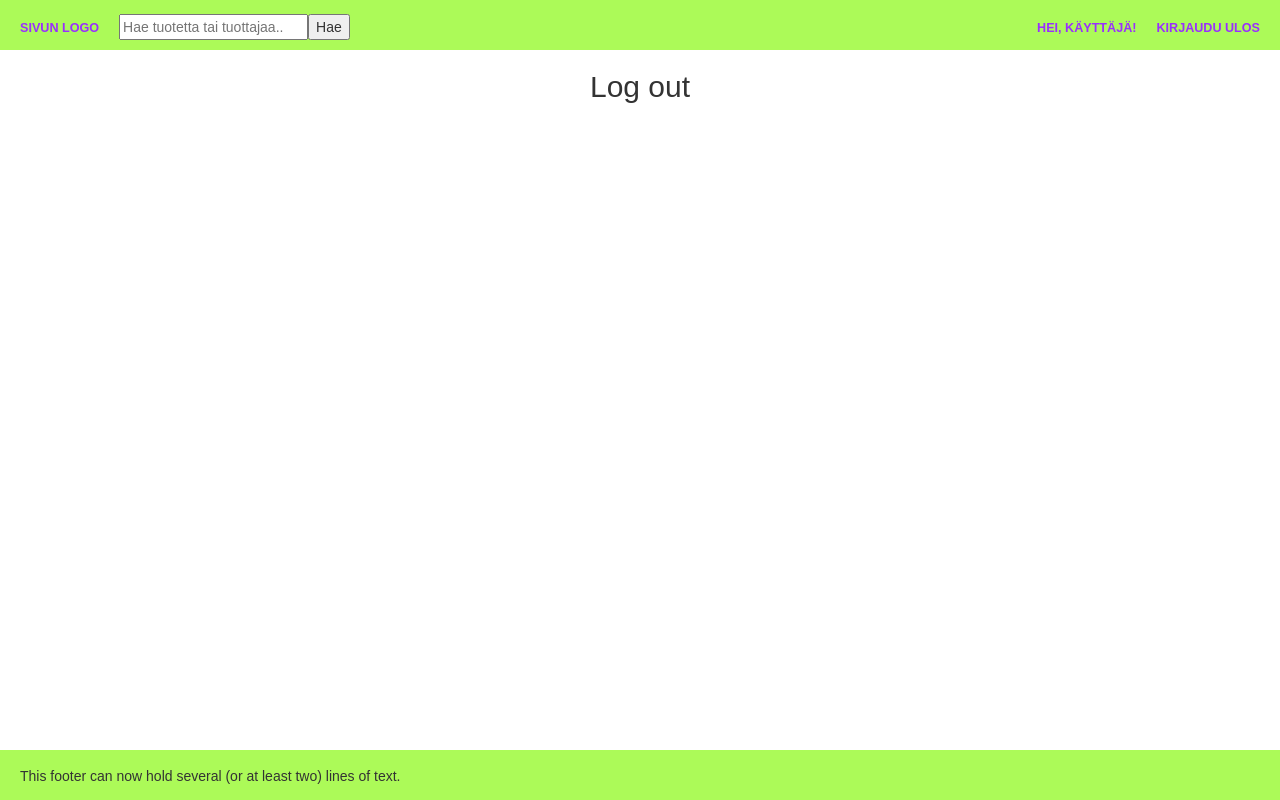
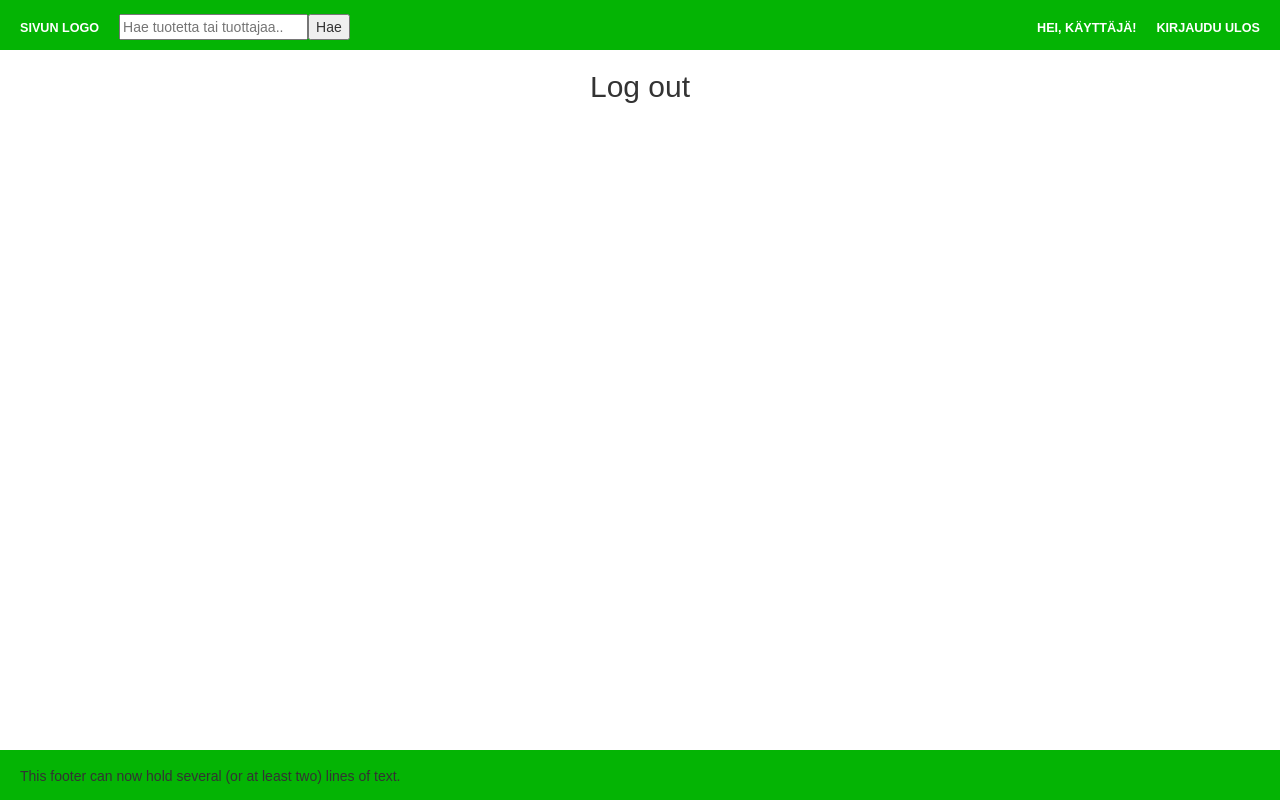
Before and after one commit to jnyste/lahiruoka, a React (Create React App) app in the folder frontend/: page /logout in a window 1280 px wide. Built offline with nearby package versions, Linux system fonts and the light colour scheme.

Commit message:
Change header and footer colors.

```diff
--- a/frontend/src/css/frontpage_style.css
+++ b/frontend/src/css/frontpage_style.css
@@ -8,7 +8,7 @@ nav.header {
 	width: 100%;
 	display: block;
 	position: relative;
-	background-color: #ACFA58;
+	background-color: #04B404;
 	top: 0px;
 	height: 50px;
 	padding-left: 20px;
@@ -16,7 +16,7 @@ nav.header {
 
 nav.header a {
 	margin: 20px 20px 20px 0px;
-	color: #9A2EFE;
+	color: #FFFFFF;
 	text-transform: uppercase;
 	text-decoration: none;
 	display: inline-block;
@@ -128,7 +128,7 @@ a.right_float {
   display: block;
   position: fixed;
   bottom: 0;
-  background-color: #ACFA58;
+  background-color: #04B404;
 }
 
 span {
```
